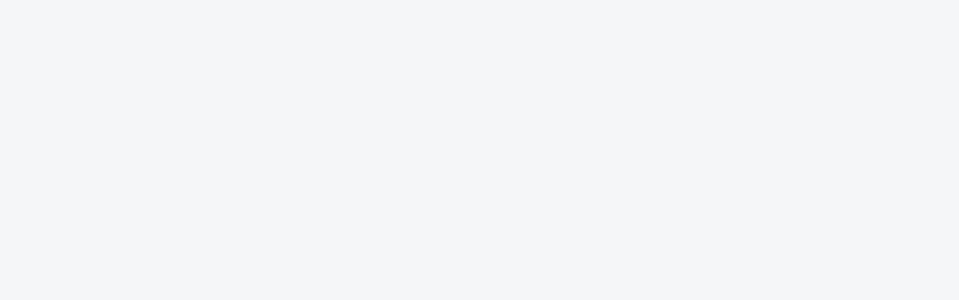
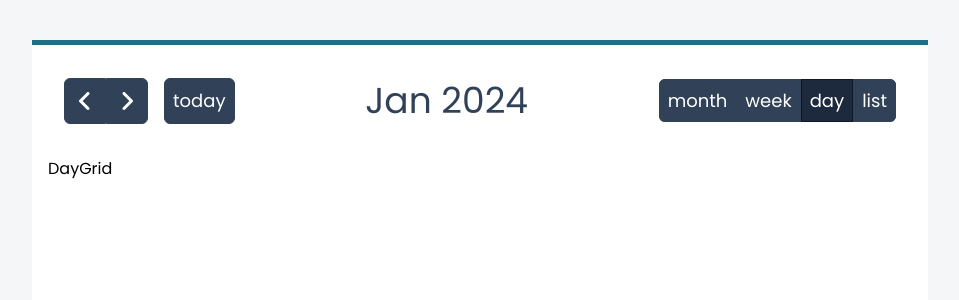
Before and after one commit to mpondev/calendar, a React (Vite) app in the folder client/: page /day in a window 1280 px wide. Before the commit this address had no page. Shown: the top 300 px of the page, without its empty margins (160-1119 px from the left). Built offline with nearby package versions, Linux system fonts and the light colour scheme.

Commit message:
Add routes, NavLinks and MainLayout

```diff
--- a/client/src/App.jsx
+++ /dev/null
@@ -1,11 +0,0 @@
-import CalContainer from './components/CalContainer';
-
-function App() {
-  return (
-    <div className="flex h-screen w-screen">
-      <CalContainer />
-    </div>
-  );
-}
-
-export default App;
--- a/client/src/components/CalHeader.jsx
+++ b/client/src/components/CalHeader.jsx
@@ -1,5 +1,7 @@
+import { NavLink } from 'react-router';
+import { FaAngleLeft, FaAngleRight } from 'react-icons/fa6';
 import dayjs from 'dayjs';
-import { FaAngleLeft, FaAngleRight } from 'react-icons/fa6';
+
 import { useDateStore } from '../store/dateStore';
 
 const CalHeader = () => {
@@ -52,30 +54,34 @@ const CalHeader = () => {
       </div>
 
       <div className="">
-        <button
-          className="cursor-pointer rounded-tl-md  rounded-bl-md border-1  border-slate-700 bg-slate-700 px-2 py-2 text-center align-middle text-lg text-white hover:border-slate-900 hover:bg-slate-800"
+        <NavLink
+          to="/month"
+          className="cursor-pointer rounded-tl-md  rounded-bl-md border-1  border-slate-700 bg-slate-700 px-2 py-2 text-center align-middle text-lg text-white hover:border-slate-900 hover:bg-slate-800 [&.active]:border-slate-900 [&.active]:bg-slate-800"
           title="Month view"
         >
           month
-        </button>
-        <button
-          className="cursor-pointer border-1  border-slate-700 bg-slate-700 px-2 py-2 text-center align-middle text-lg text-white hover:border-slate-900 hover:bg-slate-800"
+        </NavLink>
+        <NavLink
+          to="/week"
+          className="cursor-pointer border-1  border-slate-700 bg-slate-700 px-2 py-2 text-center align-middle text-lg text-white hover:border-slate-900 hover:bg-slate-800 [&.active]:border-slate-900 [&.active]:bg-slate-800"
           title="Week view"
         >
           week
-        </button>
-        <button
-          className="cursor-pointer border-1  border-slate-700 bg-slate-700 px-2 py-2 text-center align-middle text-lg text-white hover:border-slate-900 hover:bg-slate-800"
+        </NavLink>
+        <NavLink
+          to="/day"
+          className="cursor-pointer border-1  border-slate-700 bg-slate-700 px-2 py-2 text-center align-middle text-lg text-white hover:border-slate-900 hover:bg-slate-800 [&.active]:border-slate-900 [&.active]:bg-slate-800"
           title="Day view"
         >
           day
-        </button>
-        <button
-          className="cursor-pointer rounded-tr-md  rounded-br-md border-1  border-slate-700 bg-slate-700 px-2 py-2 text-center align-middle text-lg text-white hover:border-slate-900 hover:bg-slate-800"
+        </NavLink>
+        <NavLink
+          to="/list"
+          className="cursor-pointer rounded-tr-md  rounded-br-md border-1  border-slate-700 bg-slate-700 px-2 py-2 text-center align-middle text-lg text-white hover:border-slate-900 hover:bg-slate-800 [&.active]:border-slate-900 [&.active]:bg-slate-800"
           title="List view"
         >
           list
-        </button>
+        </NavLink>
       </div>
     </div>
   );
--- /dev/null
+++ b/client/src/layouts/MainLayout.jsx
@@ -0,0 +1,16 @@
+import { Outlet } from 'react-router';
+
+import CalHeader from '../components/CalHeader';
+
+const MainLayout = () => {
+  return (
+    <div className="flex h-screen w-screen">
+      <div className="relative m-auto flex h-9/10 w-7/10 flex-col justify-center border-t-5 border-t-[#256d85] bg-white p-4">
+        <CalHeader />
+        <Outlet />
+      </div>
+    </div>
+  );
+};
+
+export default MainLayout;
--- a/client/src/main.jsx
+++ b/client/src/main.jsx
@@ -1,8 +1,13 @@
 import { StrictMode } from 'react';
 import { createRoot } from 'react-dom/client';
-import { BrowserRouter, Route, Routes } from 'react-router';
+import { BrowserRouter, Navigate, Route, Routes } from 'react-router';
 
-import App from './App.jsx';
+import DayGrid from './routes/DayGrid.jsx';
+import ListGrid from './routes/ListGrid.jsx';
+import MonthGrid from './routes/MonthGrid.jsx';
+import WeekGrid from './routes/WeekGrid.jsx';
+
+import MainLayout from './layouts/MainLayout.jsx';
 
 import './index.css';
 
@@ -10,7 +15,13 @@ createRoot(document.getElementById('root')).render(
   <StrictMode>
     <BrowserRouter>
       <Routes>
-        <Route index element={<App />} />
+        <Route element={<MainLayout />}>
+          <Route index path="/" element={<Navigate to="/month" />} />
+          <Route path="/month" element={<MonthGrid />} />
+          <Route path="/week" element={<WeekGrid />} />
+          <Route path="/day" element={<DayGrid />} />
+          <Route path="/list" element={<ListGrid />} />
+        </Route>
       </Routes>
     </BrowserRouter>
   </StrictMode>
--- /dev/null
+++ b/client/src/routes/DayGrid.jsx
@@ -0,0 +1,5 @@
+const DayGrid = () => {
+  return <div className="flex-1">DayGrid</div>;
+};
+
+export default DayGrid;
--- /dev/null
+++ b/client/src/routes/ListGrid.jsx
@@ -0,0 +1,5 @@
+const ListGrid = () => {
+  return <div className="flex-1">ListGrid</div>;
+};
+
+export default ListGrid;
--- a/client/src/components/MonthGrid.jsx
+++ b/client/src/routes/MonthGrid.jsx
@@ -1,7 +1,7 @@
 import dayjs from 'dayjs';
 import { useDateStore } from '../store/dateStore';
 
-import DailyCell from './DailyCell';
+import DailyCell from '../components/DailyCell';
 
 const MonthGrid = () => {
   const { date } = useDateStore();
--- /dev/null
+++ b/client/src/routes/WeekGrid.jsx
@@ -0,0 +1,5 @@
+const WeekGrid = () => {
+  return <div className="flex-1">WeekGrid</div>;
+};
+
+export default WeekGrid;
```
